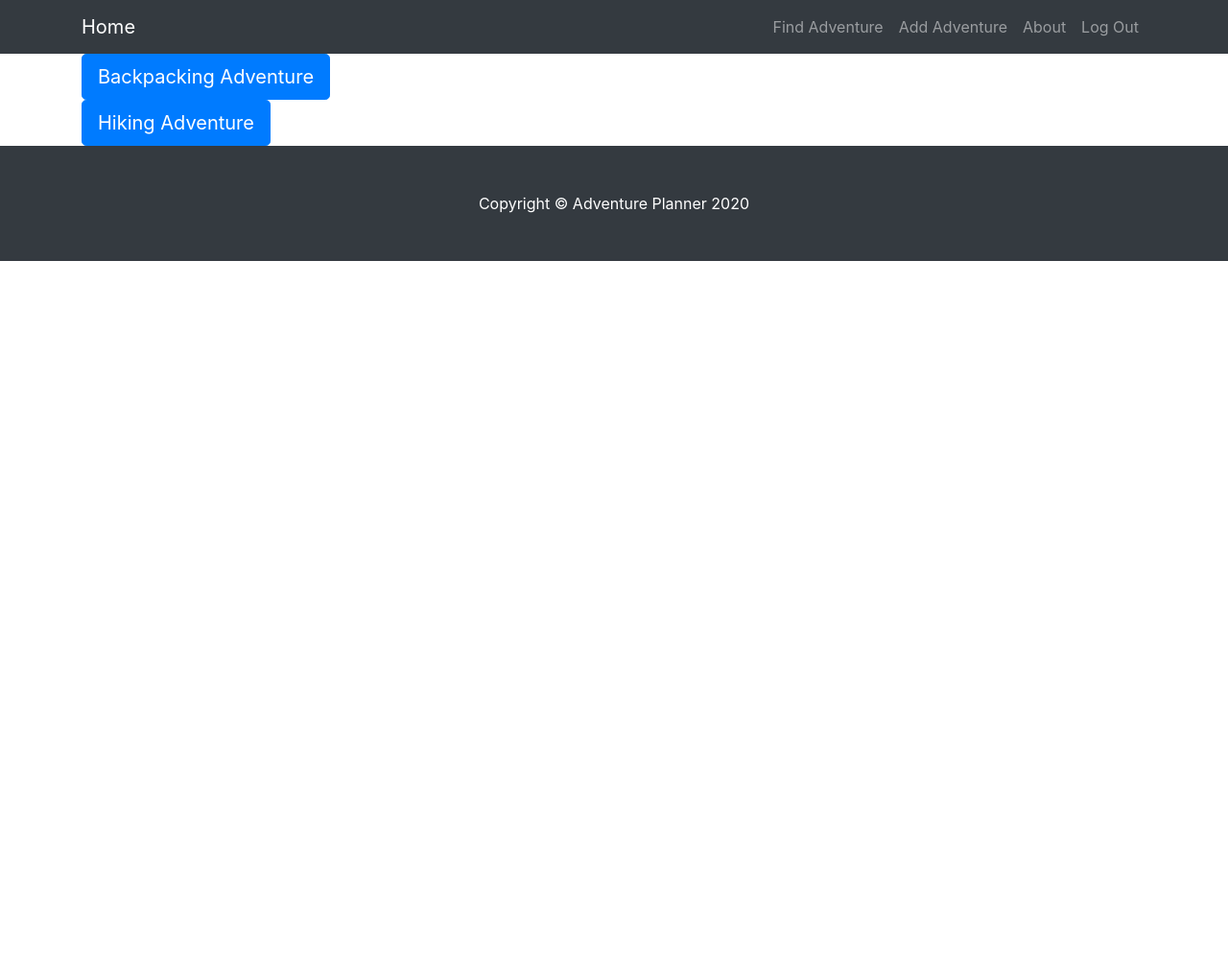
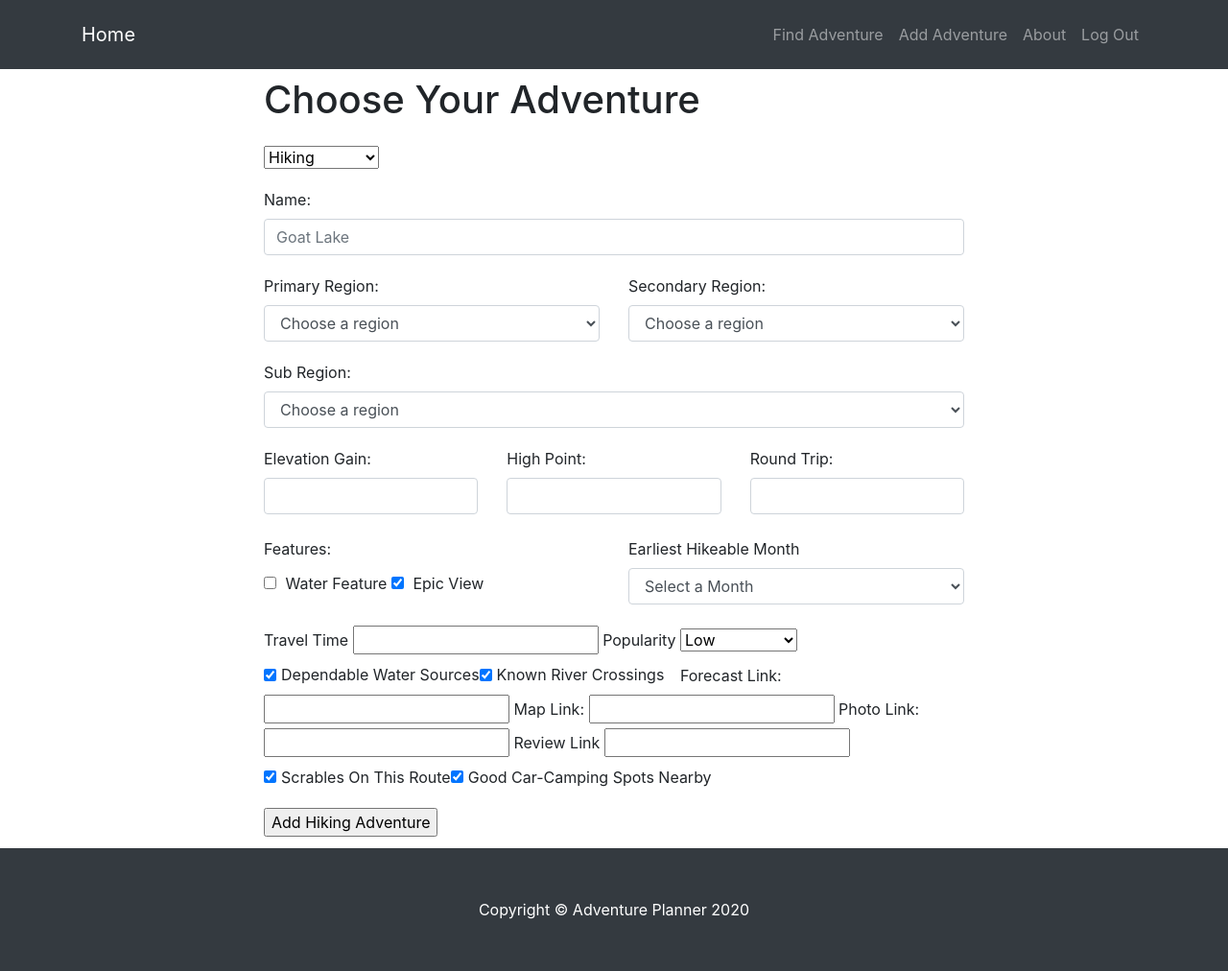
Before and after one commit to thomstrub/adventure-planner, a Node server app: page /adventures/new in a window 1280 px wide. Shown: the whole page at 96% size. Before the commit the page ends 272 px from the top, so only its background shows below. Run offline with Node 20, Linux system fonts and the light colour scheme; the visitor is signed in with stand-in values (Sample User, id 1); some libraries are stand-ins or nearby versions.

Commit message:
added dashboard post-login page, database create function works, can display elements on index page

```diff
--- a/controllers/adventures.js
+++ b/controllers/adventures.js
@@ -1,18 +1,38 @@
 const User = require('../models/user');
+const Hike = require('../models/adventure/hike');
+
 
 module.exports = {
     index,
     isLoggedIn,
     new: newAdventure
 }
-const nav = ['Find Adventure', 'Add Adventure', 'About'];
+const nav = {
+    'Find Adventure': '/adventures',
+    'Add Adventure': '/adventures/new',
+    About: '#'
+}
+const keys = Object.keys(nav);
 
-function index(req, res, next) {
-    console.log(req.params, "req<----------");
-    res.render('adventures/index', {
-        title: 'Adventure Home',
-        navBar: nav
-    });
+const region = {
+    primary: Hike.schema.path('region.primary').enumValues,
+    secondary: Hike.schema.path('region.secondary').enumValues,
+    subRegion: Hike.schema.path('region.subRegion').enumValues
+}
+
+async function index(req, res, next) {
+    try {
+        const allHikes = await Hike.find({});
+        console.log(allHikes, "allHikes <-------------")
+        res.render('adventures/index', {
+            title: 'Adventure Home',
+            navBar: nav,
+            keys,
+            hikes: allHikes
+        });
+    } catch (err){
+        res.send(err);
+    }
 }
 
 //define authorization function
@@ -26,6 +46,8 @@ function isLoggedIn(req, res, next){
 function newAdventure(req, res) {
     res.render('adventures/new', {
         title: 'Plan an Adventure',
-        navBar: nav
+        navBar: nav,
+        keys,
+        region
     })
 }
--- a/public/stylesheets/style.css
+++ b/public/stylesheets/style.css
@@ -39,3 +39,14 @@
   margin: calc(10px + .5vh);
   padding: calc(20px + 2vh)
 }
+
+.selected {
+  display: block;
+}
+.hidden {
+  display: hidden;
+}
+
+div {
+  margin: .5vh auto;
+}
--- a/routes/adventures.js
+++ b/routes/adventures.js
@@ -2,7 +2,7 @@ var router = require('express').Router();
 var adventuresCtrl = require('../controllers/adventures');
 
 router.get('/', adventuresCtrl.isLoggedIn, adventuresCtrl.index);
-router.get('/new', adventuresCtrl.new);
+router.get('/new', adventuresCtrl.isLoggedIn, adventuresCtrl.new);
 
 
 
--- a/routes/hiking.js
+++ b/routes/hiking.js
@@ -3,6 +3,7 @@ var hikingCtrl = require('../controllers/hiking');
 
 router.get('/', hikingCtrl.isLoggedIn, hikingCtrl.index);
 router.get('/new', hikingCtrl.isLoggedIn, hikingCtrl.new);
+router.post('/', hikingCtrl.create);
 
 
 
--- a/routes/index.js
+++ b/routes/index.js
@@ -4,6 +4,7 @@ var indexCtrl = require('../controllers/index');
 
 // The root route renders our only view
 router.get('/', indexCtrl.index)
+router.get('/dashboard', indexCtrl.isLoggedIn, indexCtrl.dash)
 
 // Google OAuth login route
 router.get('/auth/google', passport.authenticate(
@@ -15,7 +16,7 @@ router.get('/auth/google', passport.authenticate(
 router.get('/oauth2callback', passport.authenticate(
   'google',
   {
-    successRedirect : '/adventures', // where do you want the client to go after you login
+    successRedirect : '/dashboard', // where do you want the client to go after you login
     failureRedirect : '/' // where do you want the client to go if login fails
   }
 ));
--- a/server.js
+++ b/server.js
@@ -55,10 +55,10 @@ app.use(function (req, res, next) {
 
 // mount all routes with appropriate base paths
 app.use('/adventures', adventuresRoutes);
-app.use('/', indexRoutes);
+
 app.use('/adventures/hiking', hikingRoutes);
 app.use('/adventures/backpacking', backpackingRoutes);
-
+app.use('/', indexRoutes);
 
 
 // invalid request, send 404 page
--- a/views/adventures/hiking/new.ejs
+++ b/views/adventures/hiking/new.ejs
@@ -6,7 +6,7 @@
         <div>
             <h1>Plan an Adventure</h1>
         </div>
-        <form action="/adventures" method="POST">
+        <form action="/adventures/hiking" method="POST">
             <div class="form-group">
                 <label>Name:</label>
                 <input type="text" name="name">
--- a/views/adventures/new.ejs
+++ b/views/adventures/new.ejs
@@ -3,17 +3,64 @@
 <body>
     <%- include('./partials/nav') %>
     <div class="container">
-        <h1>Choose Your Adventure</h1>
-        <div>
-            <a href="/adventures/backpacking/new" class="btn btn-primary btn-lg">Backpacking Adventure</a>
+        <div class="row">
+            <div class="col-md-8 offset-2">
+                <h1>Choose Your Adventure</h1>
+            </div>
         </div>
-        <div>
-            <a href="/adventures/hiking/new" class="btn btn-primary btn-lg">Hiking Adventure</a>
+        <div class="row">
+            <div class="col-md-4 offset-2">
+                <div id="typeSelect">
+                    <select id="typeSelectSelect">
+                        <option value="hiking">Hiking</option>
+                        <option value="backpacking">Backpacking</option>
+                    </select>
+                </div>
+            </div>
         </div>
+
+        <div class="row">
+            <div class="col-md-8 offset-2">
+                <div id="hiking-form">
+                    <%-include('./partials/hiking-form')%>
+                </div>
+
+                <div id="backpacking-form">
+                    This is the backpacking form
+
+                </div>
+            </div>
+        </div>
+
+
+
+
 
     </div><!---container-->
 
 </body>
 <%- include('./partials/footer') %>
 
+
+<script type="text/javascript">
+    let select = document.getElementById('typeSelectSelect');
+    let hikingForm = document.getElementById('hiking-form');
+    let backpackingForm = document.getElementById('backpacking-form');
+    backpackingForm.style.display = 'none';
+
+    console.log(select);
+    select.addEventListener('change', function (e){
+        console.log(e.target.value, 'hitting target');
+        let val = e.target.value;
+        if(val === 'hiking'){
+            backpackingForm.style.display = 'none';
+            hikingForm.style.display = 'block';
+        } else {
+            backpackingForm.style.display = 'block';
+            hikingForm.style.display = 'none';
+        }
+    })
+
+</script>
+
 </html>
--- /dev/null
+++ b/views/adventures/partials/hiking-form.ejs
@@ -0,0 +1,124 @@
+<form action="/adventures/hiking" method="POST">
+    <div class="form-group">
+        <label>Name:</label>
+        <input class="form-control" type="text" name="name" placeholder="Goat Lake">
+    </div>
+    <div class="form-group">
+        <div class="row">
+            <div class="col">
+                <label>Primary Region: </label>
+                <select class="form-control" name="region.primary">
+                <option value="" selected>Choose a region</option>
+                <% region.primary.forEach((r) => { %>
+                    <option value="<%=r%>"><%=r%></option>
+                <% }) %>
+            </select>
+            </div>
+            <div class="col">
+                <label>Secondary Region: </label>
+            <select class="form-control" name="region.secondary">
+                <option value="" selected>Choose a region</option>
+                <% region.secondary.forEach((r) => { %>
+                    <option value="<%=r%>"><%=r%></option>
+                <% }) %>
+            </select>
+            </div>
+        </div>
+
+
+        </div>
+        <div class="form-group">
+            <label>Sub Region: </label>
+            <select class="form-control" name="region.subRegion">
+                <option value="" selected>Choose a region</option>
+                <% region.subRegion.forEach((r) => { %>
+                    <option value="<%=r%>"><%=r%></option>
+                <% }) %>
+            </select>
+        </div>
+
+
+    <div class="form-group">
+        <div class="row">
+            <div class="col">
+                <label>Elevation Gain:</label>
+                <input class="form-control" type="text" name="elevationGain">
+            </div>
+            <div class="col">
+                <label>High Point:</label>
+                <input class="form-control" type="text" name="highPoint">
+            </div>
+            <div class="col">
+                <label>Round Trip:</label>
+                <input class="form-control" type="text" name="roundtrip">
+            </div>
+        </div>
+
+    </div>
+
+    <div class="form-group">
+
+        <div class="row">
+            <div class="col">
+                <label class="form-check-label">Features:</label><br>
+                <div class="form-check form-check-inline">
+                    <div class="row">
+                        <div class="col">
+                            <input class="form-check-input" type="checkbox" class="form-check-input" id="water-feature" name="features" value="Cool Water Feature">
+                            <label class="form-check-label" for="water-feature">Water Feature</label>
+                            <input class="form-check-input" type="checkbox" class="form-check-input" id="epic-view" name="features" value="Epic View Point" checked>
+                            <label class="form-check-label" for="epic-view">Epic View</label>
+                        </div>
+
+                    </div>
+                </div>
+            </div>
+
+            <div class="col">
+                <label>Earliest Hikeable Month</label>
+                <select class="form-control" name="meltout">
+                    <option value="" selected>Select a Month</option>
+                    <option value="May">May</option>
+                    <option value="June">June</option>
+                    <option value="July">July</option>
+                    <option value="August">August</option>
+                </select>
+            </div>
+        </div>
+    </div>
+    <div class="form-group">
+
+
+        <label>Travel Time</label>
+            <input type="text" name="travelTime">
+        <label>Popularity</label>
+            <select name="popularity">
+                <option value="Low" selected>Low</option>
+                <option value="Medium-Low">Medium-Low</option>
+                <option value="Medium">Medium</option>
+                <option value="Too Popular">Too Popular</option>
+            </select>
+        <div class="form-check form-check-inline">
+            <input type="checkbox" class="form-check-input" id="waterSources" name="waterSources" checked>
+            <label class="form-check-label" for="waterSources">Dependable Water Sources</label>
+            <input type="checkbox" class="form-check-input" id="river-crossing" name="riverCrossings" checked>
+            <label class="form-check-label" for="river-crossing">Known River Crossings</label>
+        </div>
+        <label>Forecast Link:</label>
+        <input type="text" name="weatherLink">
+        <label>Map Link:</label>
+        <input type="text" name="mapLink">
+        <label>Photo Link:</label>
+        <input type="text" name="photoLink">
+        <label>Review Link</label>
+        <input type="text" name="reviewLink">
+        <div class="form-check form-check-inline">
+            <input type="checkbox" class="form-check-input" id="scrambling" name="scrambling" checked>
+            <label class="form-check-label" for="scrambling">Scrables On This Route</label>
+            <input type="checkbox" class="form-check-input" id="car-camping" name="carCamping" checked>
+            <label class="form-check-label" for="car-camping">Good Car-Camping Spots Nearby</label>
+        </div>
+    </div>
+
+    <input type="submit" value="Add Hiking Adventure">
+</form>
--- a/views/adventures/partials/nav.ejs
+++ b/views/adventures/partials/nav.ejs
@@ -1,15 +1,15 @@
  <!-- Navigation -->
- <nav class="navbar navbar-expand-lg navbar-dark bg-dark fixed-top">
+ <nav class="navbar navbar-expand-lg navbar-dark bg-dark">
     <div class="container">
-      <a class="navbar-brand" href="#">Home</a>
+      <a class="navbar-brand" href="/dashboard">Home</a>
       <button class="navbar-toggler" type="button" data-toggle="collapse" data-target="#navbarResponsive" aria-controls="navbarResponsive" aria-expanded="false" aria-label="Toggle navigation">
         <span class="navbar-toggler-icon"></span>
       </button>
       <div class="collapse navbar-collapse" id="navbarResponsive">
         <ul class="navbar-nav ml-auto">
-            <% navBar.forEach(element => { %>
+            <% keys.forEach(element => { %>
                 <li <%- title === element ? 'class="active nav-item"' : 'nav-item' %>>
-                    <a class="nav-link" href="#"><%= element %> </a>
+                    <a class="nav-link" href=<%= navBar[element]%> > <%= element %> </a>
                 </li>
             <% }); %>
 
--- a/views/index.ejs
+++ b/views/index.ejs
@@ -7,6 +7,8 @@
         <div class="col-md-6 offset-3">
             <div class="jumbotron">
                 <h1 class="display-3">Login to Plan Your Next Adventure!</h1>
+
+
                 <a class= "btn btn-primary" href="/auth/google"><i ></i>Login with Google</a>
             </div>
         </div>
```
Also changed, not shown: controllers/hiking.js (+35 -8 lines), controllers/index.js (+28 -3 lines), models/adventure/hike.js (+9 -18 lines), views/adventures/index.ejs (+4 -65 lines), views/adventures/partials/backpacking-form.ejs (added, +124 -0 lines), views/dashboard.ejs (added, +86 -0 lines).
